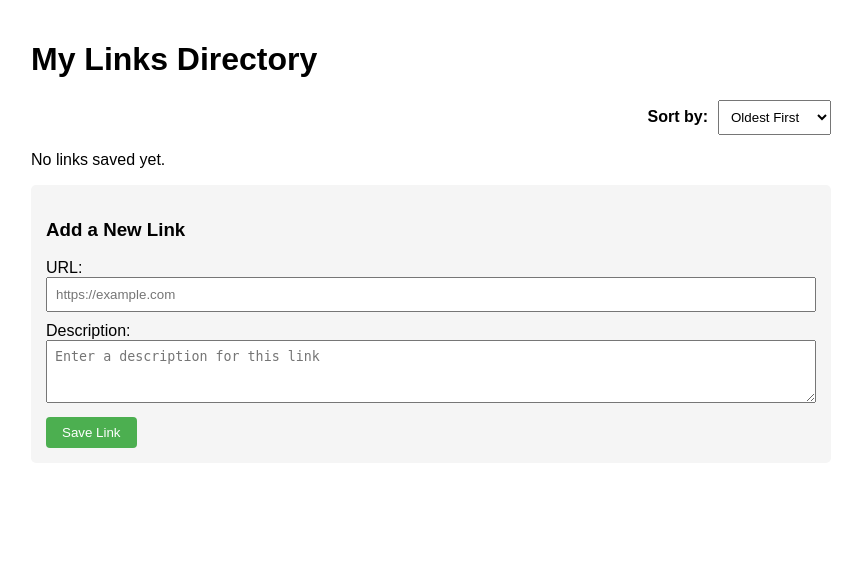
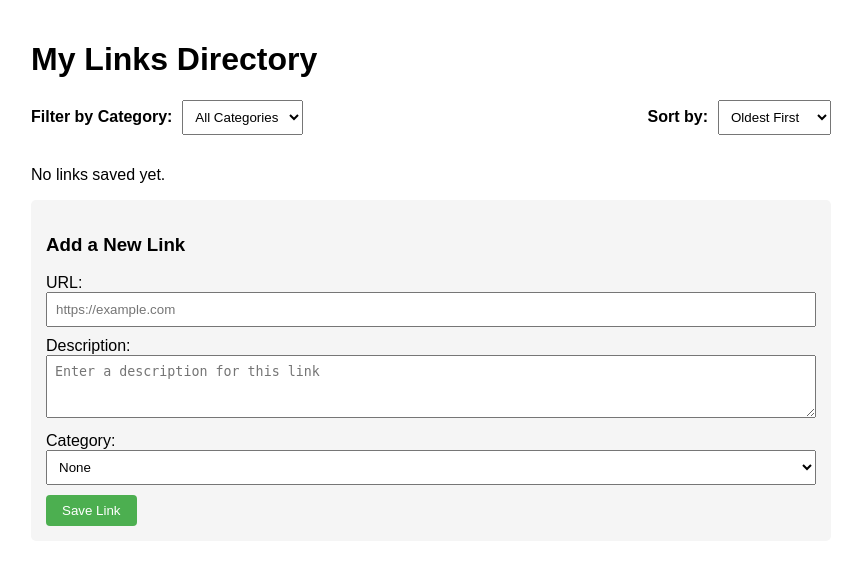
Before and after one commit to dennisheitmann/mylinksapp, a Flask app: page / in a window 1280 px wide. Shown: the top 565 px of the page, without its empty margins (209-1071 px from the left). Run offline with Flask 3, Linux system fonts and the light colour scheme; data comes from the database, SQL or seed files in the repository; data that the repository does not hold is empty.

Commit message:
Update index.html
Add Categories

```diff
--- a/templates/index.html
+++ b/templates/index.html
@@ -75,30 +75,88 @@
             width: auto;
             margin-bottom: 0;
         }
+
+        /* New styles for categories */
+        .filter-container {
+            display: flex;
+            justify-content: flex-start;
+            align-items: center;
+            margin-bottom: 15px;
+        }
+
+        .filter-container label {
+            margin-right: 10px;
+            font-weight: bold;
+        }
+
+        .filter-container select {
+            width: auto;
+            margin-bottom: 0;
+        }
+
+        .category-badge {
+            display: inline-block;
+            padding: 3px 8px;
+            border-radius: 12px;
+            font-size: 12px;
+            margin-left: 10px;
+            color: white;
+        }
+
+        .category-None { background-color: #9e9e9e; }
+        .category-Internal { background-color: #2196f3; }
+        .category-Development { background-color: #ff9800; }
+        .category-Production { background-color: #4caf50; }
+        .category-External { background-color: #f44336; }
+
+        .controls-container {
+            display: flex;
+            justify-content: space-between;
+            align-items: center;
+            margin-bottom: 15px;
+        }
     </style>
 </head>
 <body>
     <h1>My Links Directory</h1>
 
+    <div class="controls-container">
+        <div class="filter-container">
+            <label for="category-select">Filter by Category:</label>
+            <select id="category-select" onchange="window.location.href='/?sort={{ current_sort }}&category=' + this.value">
+                <option value="all" {% if current_category == 'all' %}selected{% endif %}>All Categories</option>
+                {% for category in categories %}
+                    <option value="{{ category.id }}" {% if current_category == category.id|string %}selected{% endif %}>
+                        {{ category.name }}
+                    </option>
+                {% endfor %}
+            </select>
+        </div>
+
         <div class="sort-container">
             <label for="sort-select">Sort by:</label>
-        <select id="sort-select" onchange="window.location.href='/?sort=' + this.value">
+            <select id="sort-select" onchange="window.location.href='/?sort=' + this.value + '&category={{ current_category }}'">
                 <option value="newest" {% if current_sort == 'newest' %}selected{% endif %}>Newest First</option>
                 <option value="oldest" {% if current_sort == 'oldest' %}selected{% endif %}>Oldest First</option>
                 <option value="az" {% if current_sort == 'az' %}selected{% endif %}>A-Z</option>
                 <option value="za" {% if current_sort == 'za' %}selected{% endif %}>Z-A</option>
             </select>
         </div>
+    </div>
 
     {% if links %}
         {% for link in links %}
             <div class="link-item">
                 <a href="{{ link.url }}" target="_blank">{{ link.url }}</a>
+                {% if link.category_name %}
+                    <span class="category-badge category-{{ link.category_name }}">{{ link.category_name }}</span>
+                {% endif %}
                 {% if link.description %}
                     <p class="description">{{ link.description }}</p>
                 {% endif %}
                 <form class="delete-form" action="/delete/{{ link.id }}" method="post" onsubmit="return confirm('Are you sure you want to delete this link?');">
                     <input type="hidden" name="sort" value="{{ current_sort }}">
+                    <input type="hidden" name="category" value="{{ current_category }}">
                     <button type="submit" class="delete-button">Delete</button>
                 </form>
             </div>
@@ -117,7 +175,16 @@
             <label for="description">Description:</label>
             <textarea id="description" name="description" rows="3" placeholder="Enter a description for this link"></textarea>
         </div>
+        <div>
+            <label for="category_id">Category:</label>
+            <select id="category_id" name="category_id">
+                {% for category in categories %}
+                    <option value="{{ category.id }}" {% if category.name == 'None' %}selected{% endif %}>{{ category.name }}</option>
+                {% endfor %}
+            </select>
+        </div>
         <input type="hidden" name="sort" value="{{ current_sort }}">
+        <input type="hidden" name="category" value="{{ current_category }}">
         <button type="submit">Save Link</button>
     </form>
 
```
Lines whose indentation alone changed are shown as unchanged.
